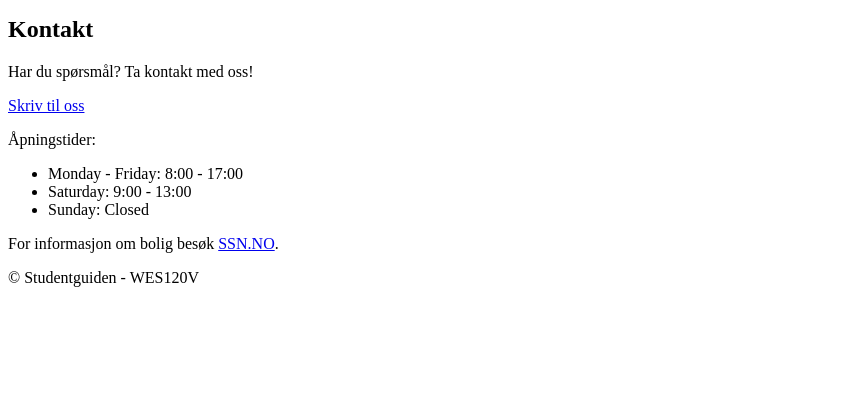
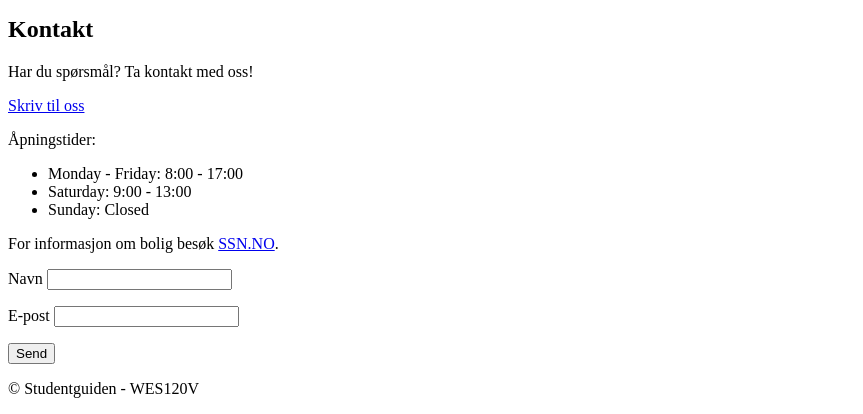
Before and after one commit to kafkarakafka/wes120v-obligatorisk-oppgave-1, a website: page index.html in a window 1280 px wide. Shown: the part 1031-1445 px from the top of the page, without its empty margins (0-863 px from the left). Before the commit the page ends 1334 px from the top, so only its background shows below. Drawn offline with Linux system fonts and the light colour scheme.

Commit message:
Legg til kontaktskjema

```diff
--- a/index.html
+++ b/index.html
@@ -51,6 +51,22 @@
           For informasjon om bolig besøk
           <a href="https://www.ssn.no/">SSN.NO</a>.
         </p>
+        <from action=""/send" method=""post">
+        <p>
+          <label for="name">Navn</label>
+          <input id="name" name="name" autocomplete="name" required>
+        </p>
+        <p>
+          <label for="email">E-post</label>
+          <input
+          id="email"
+          name="email"
+          type="email"
+          autocomplete="email"
+          required>
+        </p>
+        <button type="submit">Send</button>
+      </from>
       </section>
     </main>
     <footer>
```
